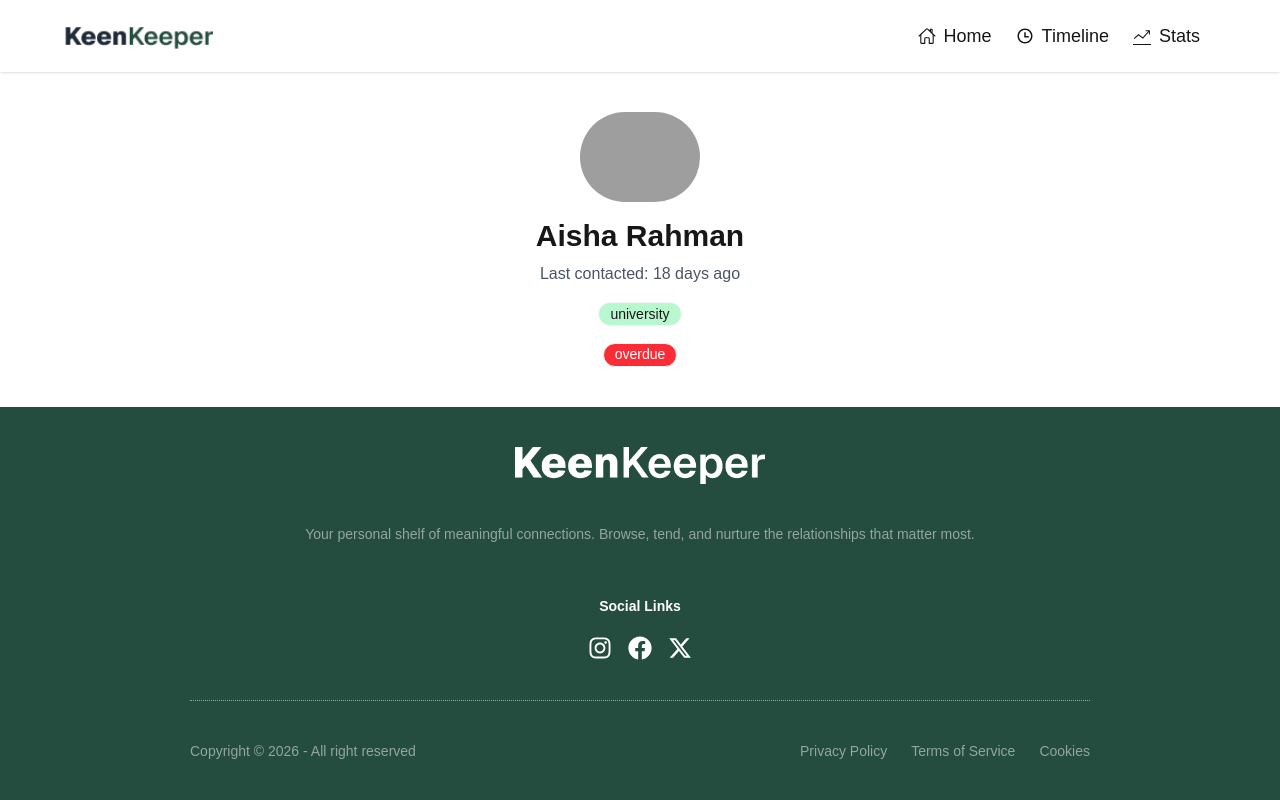
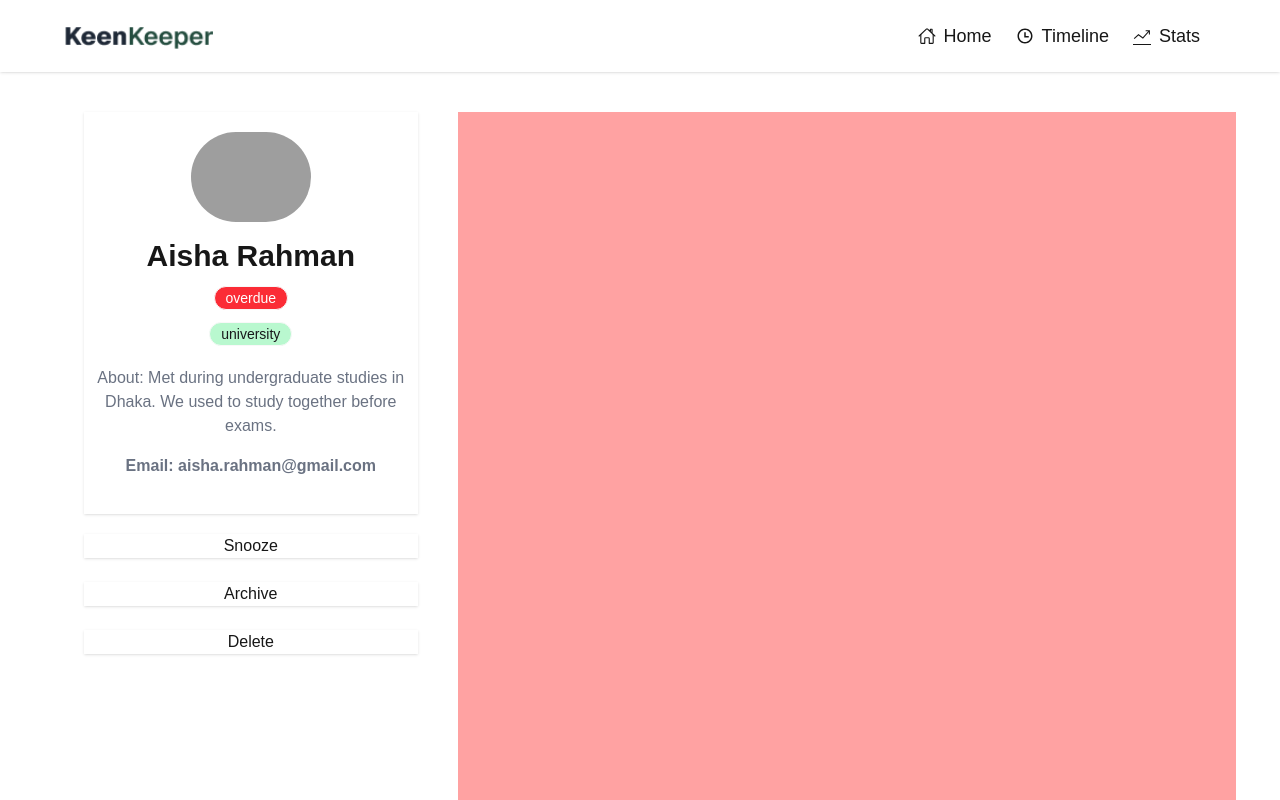
Before and after one commit to wdev-jahidhasan/keen-keeper, a Next.js app: page /details/1 in a window 1280 px wide. Shown: the top 800 px of the page. Built offline with nearby package versions, Linux system fonts and the light colour scheme; grey boxes are pictures that could not be loaded.

Commit message:
details page grid structure created

```diff
--- a/src/app/details/[id]/page.js
+++ b/src/app/details/[id]/page.js
@@ -12,8 +12,11 @@ export default async function DetailsPage({ params }) {
   }
 
   return (
-    <div className="max-w-3xl mx-auto py-10 text-center">
+    <div className="w-full md:w-[90%] mx-auto min-h-screen py-10 px-5 grid grid-cols-1 lg:grid-cols-[30%_70%] gap-10">
 
+      {/* left side */}
+      <div>
+        <div className="shadow-sm py-5 px-2 text-center">
           <Image
             src={contact.picture}
             width={120}
@@ -24,11 +27,17 @@ export default async function DetailsPage({ params }) {
 
           <h1 className="text-3xl font-bold mt-4">{contact.name}</h1>
 
-      <p className="mt-2 text-gray-600">
-        Last contacted: {contact.days_since_contact} days ago
-      </p>
+          <span
+            className={`my-3
+          ${contact.status === "overdue" ? "badge bg-red-500 text-white rounded-xl" : ""}
+          ${contact.status === "almost due" ? "badge bg-yellow-500 text-white rounded-xl" : ""}
+          ${contact.status === "on-track" ? "badge bg-green-700 text-white rounded-xl" : ""}
+        `}
+          >
+            {contact.status}
+          </span>
 
-      <div className="flex justify-center gap-2 my-4">
+          <div className="flex justify-center gap-2">
             {
               contact.tags.map((tag, index) => (
                 <span key={index} className="badge bg-green-200 rounded-xl">
@@ -38,15 +47,24 @@ export default async function DetailsPage({ params }) {
             }
           </div>
 
-      <span
-        className={`
-          ${contact.status === "overdue" ? "badge bg-red-500 text-white rounded-xl" : ""}
-          ${contact.status === "almost due" ? "badge bg-yellow-500 text-white rounded-xl" : ""}
-          ${contact.status === "on-track" ? "badge bg-green-700 text-white rounded-xl" : ""}
-        `}
-      >
-        {contact.status}
-      </span>
+          <div className="mt-5 text-gray-500">
+            <p>About: {contact.bio}</p>
+            <p className="my-4 font-semibold">Email: {contact.email}</p>
+          </div>
+        </div>
+
+        <div className="flex flex-col my-5 space-y-6 text-center">
+          <span className="shadow-sm">Snooze</span>
+          <span className="shadow-sm">Archive</span>
+          <span className="shadow-sm">Delete</span>
+        </div>
+      </div>
+
+      {/* right side */}
+
+      <div className="bg-red-300 h-180">
+
+      </div>
 
     </div>
   );
```
Lines whose indentation alone changed are shown as unchanged.
